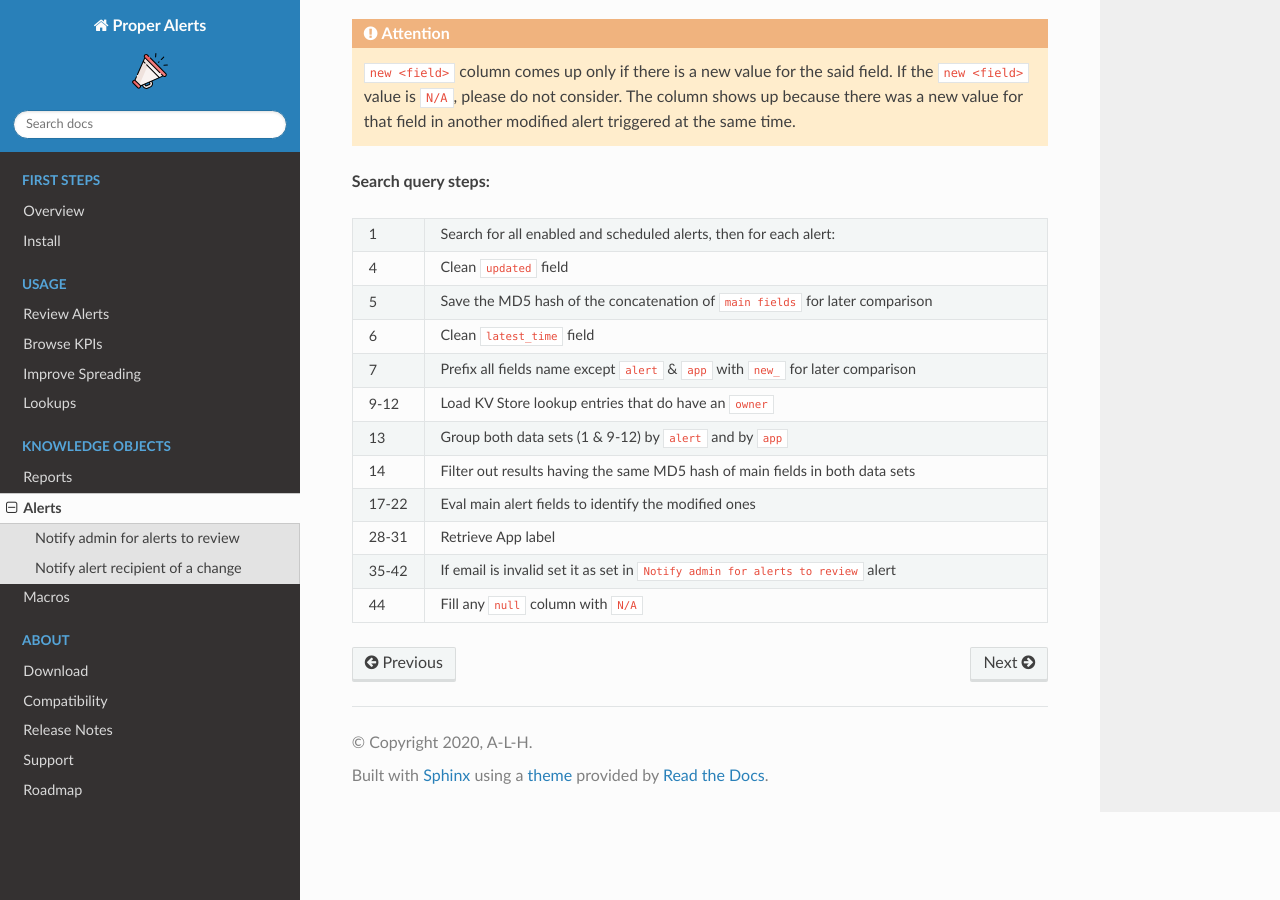
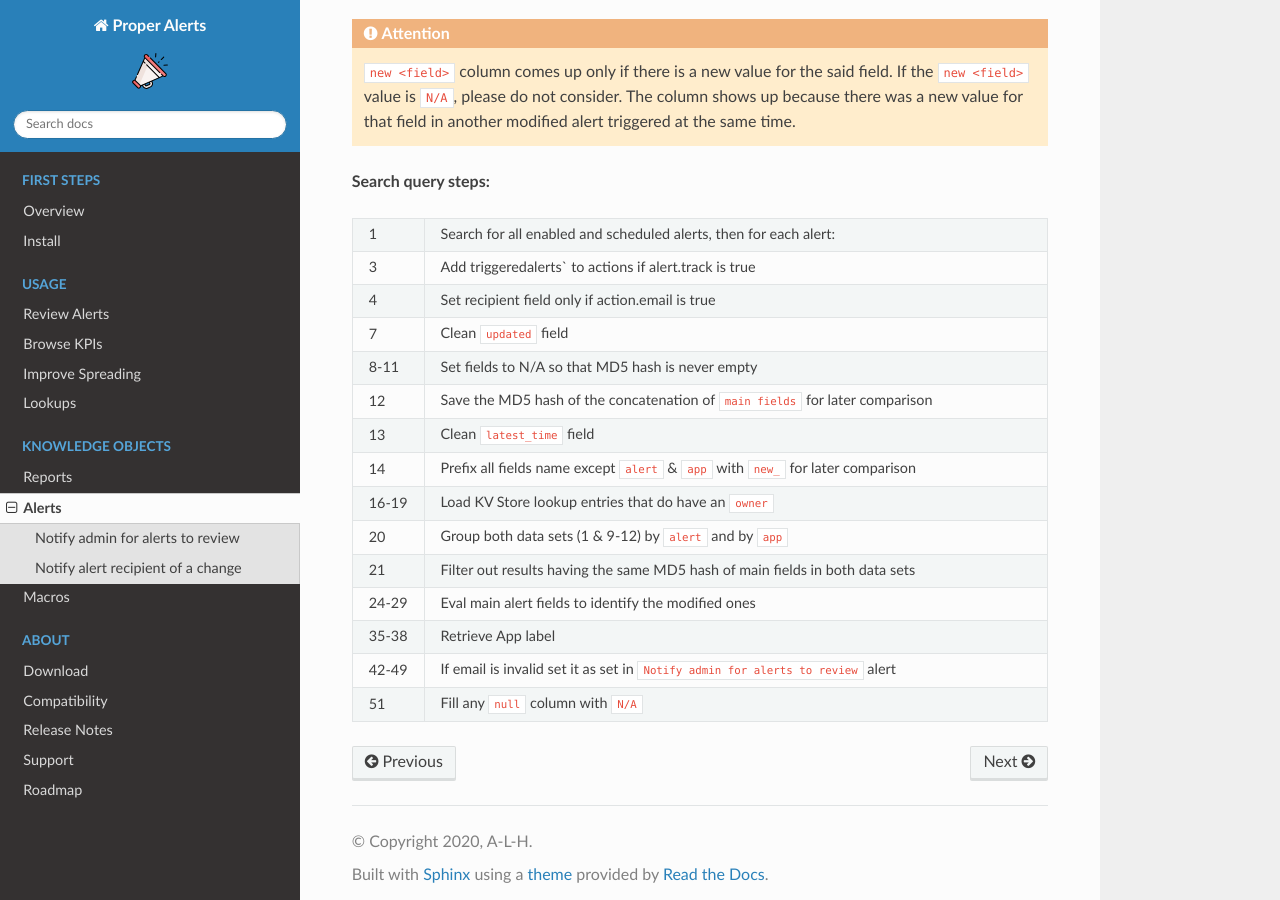
Before and after one commit to a-l-h/splunk-app-proper-alerts, a Sphinx documentation site: the page built from doc/alerts.rst, in a window 1280 px wide and 900 px high, scrolled down 1195 px. Built offline with Sphinx 7.4.7 and the Read the Docs theme 2.0.0, drawn with Linux system fonts in a browser that asks for light colours; cross-references to code outside the pages are shown as plain code.

Commit message:
Update alerts.rst

```diff
--- a/doc/alerts.rst
+++ b/doc/alerts.rst
@@ -61,25 +61,31 @@ It also comes with the inline table below:
 
    * - 1
      - Search for all enabled and scheduled alerts, then for each alert:
+   * - 3
+     - Add triggeredalerts` to actions if alert.track is true
    * - 4
+     - Set recipient field only if action.email is true
+   * - 7
      - Clean ``updated`` field
-   * - 5
+   * - 8-11
+     - Set fields to N/A so that MD5 hash is never empty
+   * - 12
      - Save the MD5 hash of the concatenation of :hoverxref:`main fields<Considered fields>` for later comparison
-   * - 6
+   * - 13
      - Clean ``latest_time`` field
-   * - 7
+   * - 14
      - Prefix all fields name except ``alert`` & ``app`` with ``new_`` for later comparison
-   * - 9-12
+   * - 16-19
      - Load KV Store lookup entries that do have an ``owner``
-   * - 13
+   * - 20
      - Group both data sets (1 & 9-12) by ``alert`` and by ``app``
-   * - 14
+   * - 21
      - Filter out results having the same MD5 hash of main fields in both data sets
-   * - 17-22
+   * - 24-29
      - Eval main alert fields to identify the modified ones
-   * - 28-31
+   * - 35-38
      - Retrieve App label
-   * - 35-42
+   * - 42-49
      - If email is invalid set it as set in ``Notify admin for alerts to review`` alert
-   * - 44
+   * - 51
      - Fill any ``null`` column with ``N/A``
```
